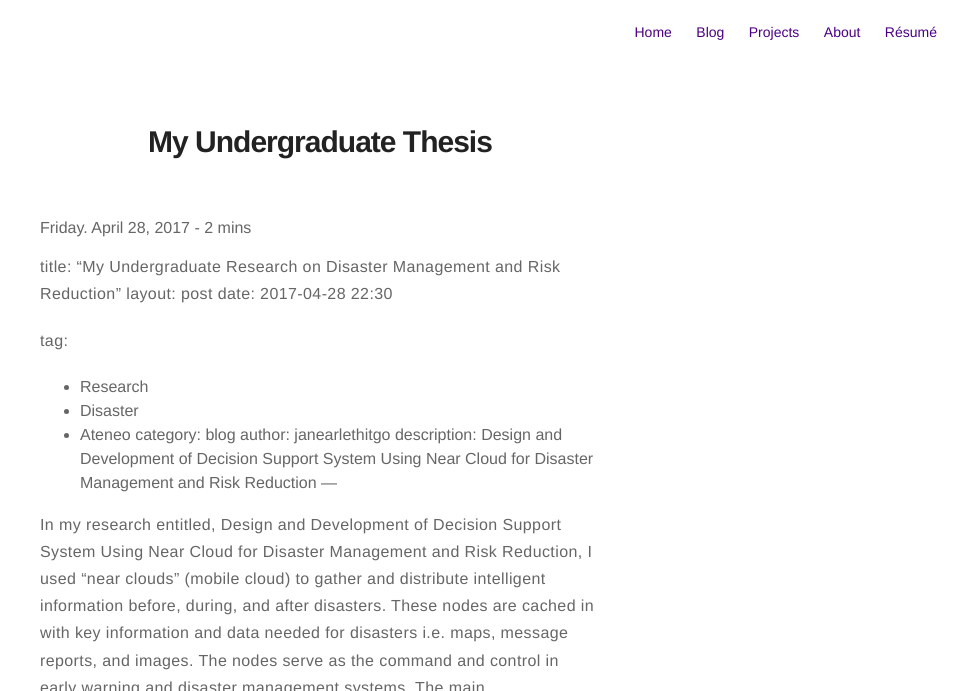
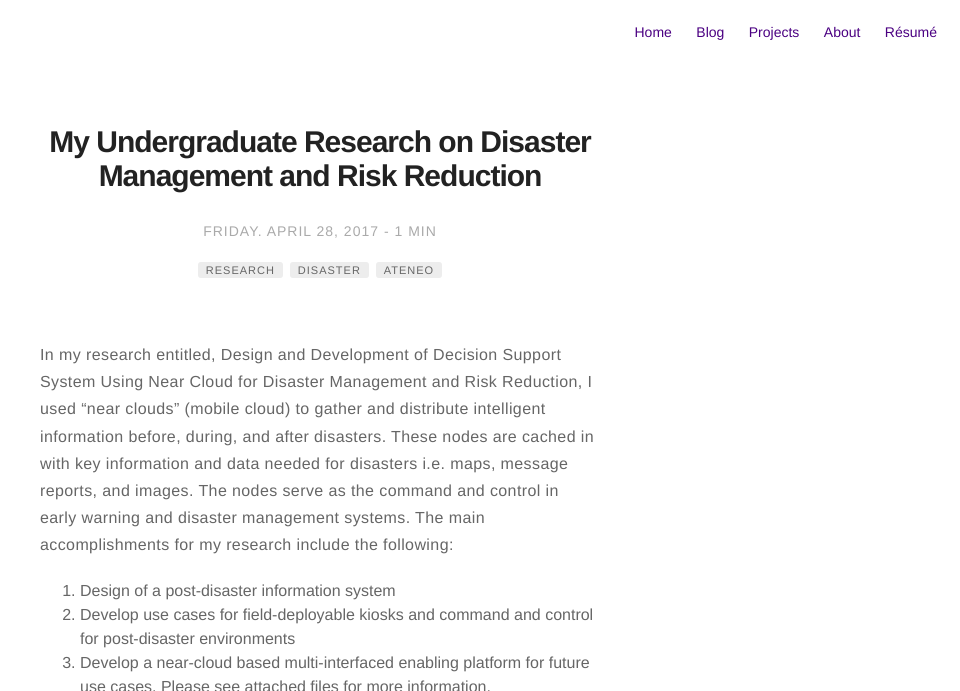
Before and after one commit to arlethitgo/learnmore, a Jekyll site: the page built from _posts/2017-04-28-my-undergraduate-thesis.md, in a window 1280 px wide and 900 px high, cut to the strip 0-691 px from the top of the window. Shown: the whole strip, without its empty margins (320-1280 px from the left). Built offline with Jekyll 4.4.1, drawn with Linux system fonts in a browser that asks for light colours; our own code applies the rules of GitHub Pages for plain Markdown files; some of the changed text lies outside the part shown.

Commit message:
Update 2017-04-28-my-undergraduate-thesis.md

```diff
--- a/_posts/2017-04-28-my-undergraduate-thesis.md
+++ b/_posts/2017-04-28-my-undergraduate-thesis.md
@@ -1,3 +1,4 @@
+---
 title: "My Undergraduate Research on Disaster Management and Risk Reduction"
 layout: post
 date: 2017-04-28 22:30
@@ -9,6 +10,7 @@ tag:
 category: blog
 author: janearlethitgo
 description: Design and Development of Decision Support System Using Near Cloud for Disaster Management and Risk Reduction
+read-time: 2 min
 ---
 
 In my research entitled, Design and Development of Decision Support System Using Near Cloud for Disaster Management and Risk Reduction, I  used “near clouds” (mobile cloud) to gather and distribute intelligent information before, during, and after disasters. These nodes are cached in with key information and data needed for disasters i.e. maps, message reports, and images. The nodes serve as the  command and control in early warning and disaster  management systems. The main accomplishments for my research include the following:
```
